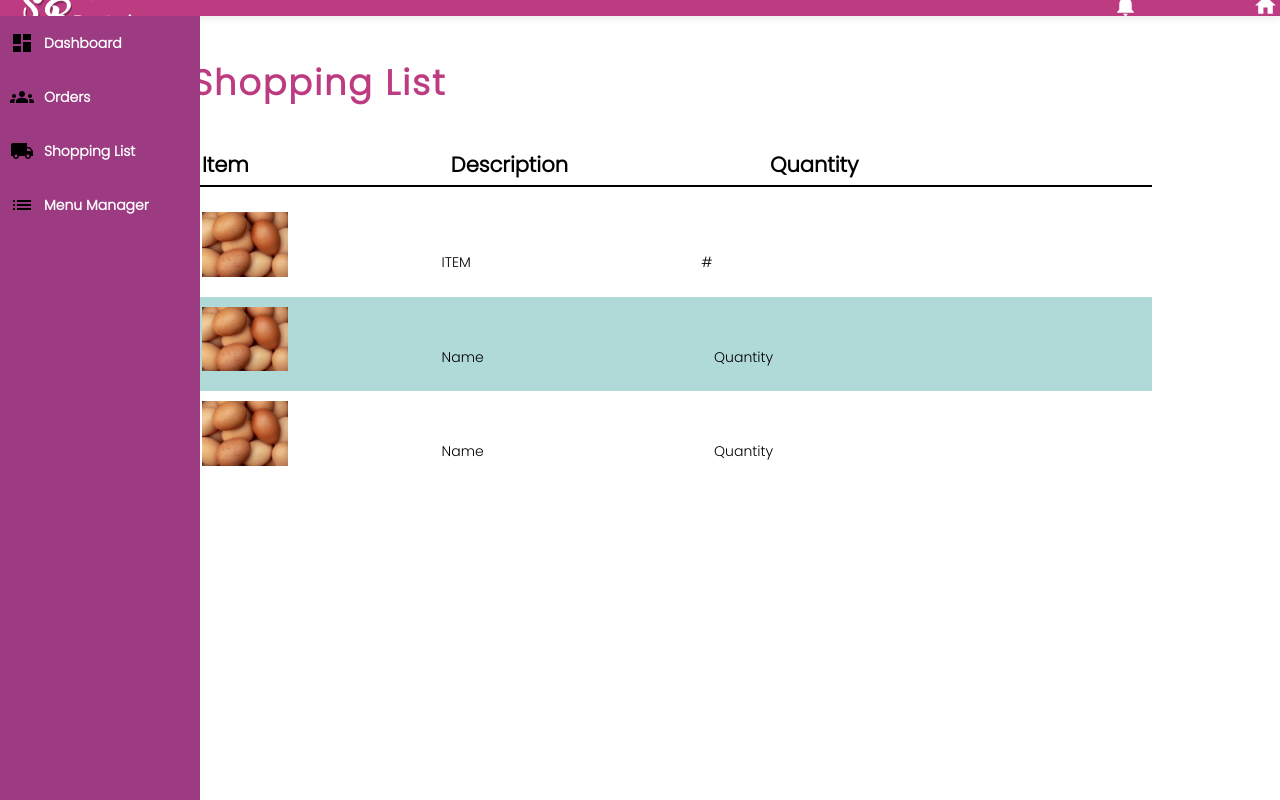
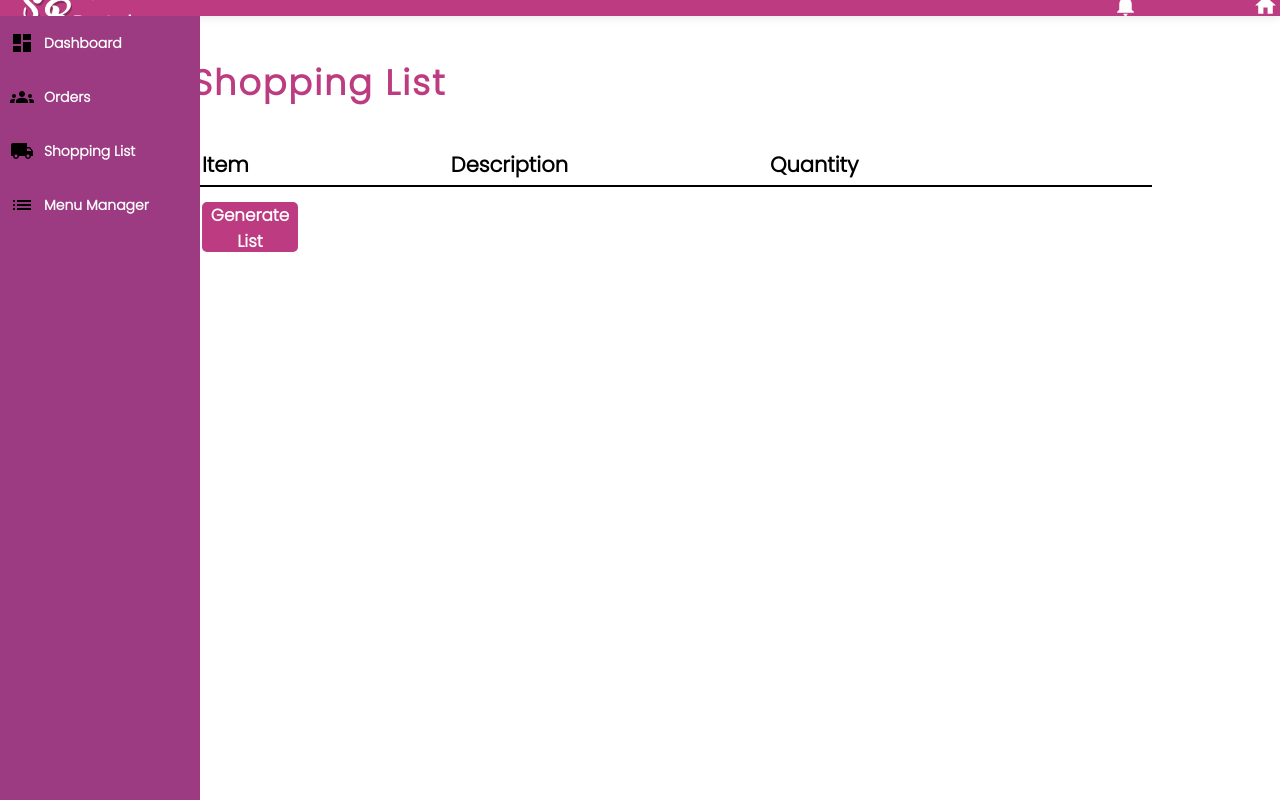
Before and after one commit to richtwin567/sweetbs-php, a PHP site: page /presentation/management_portal/dashboard.html in a window 1280 px wide; the page is wider, and only the part inside the window is pictured. Run offline with PHP 8.4, Linux system fonts and the light colour scheme.

Commit message:
Shopping list script and style added

```diff
--- a/presentation/management_portal/dashboard.html
+++ b/presentation/management_portal/dashboard.html
@@ -9,6 +9,7 @@
     <meta name="viewport" content="width=device-width, initial-scale=1">
     <link rel="stylesheet" href="../styles/global.css">
     <link rel="stylesheet" href="styles/portal.css">
+    <script src="../../business_logic/shopping_list/shopping_list.js"></script>
 </head>
 
 <body>
@@ -106,25 +107,8 @@
               <h2>Description</h2>
               <h2>Quantity</h2>
             </div>
-            <div id="shoplist-row">
-              <img src="../images/eggs.jpg" alt="Eggs">
-              <p>ITEM</p>
-              <p>#</p>
-              <div id="checked"></div>
-            </div>
-            <div id="shoplist-row" class="even">
-              <img src="../images/eggs.jpg" alt="Eggs">
-              <p>Name</p>
-              <p>Quantity</p>
-              <div id="checked"></div>
-            </div>
-            <div id="shoplist-row">
-              <img src="../images/eggs.jpg" alt="Eggs">
-              <p>Name</p>
-              <p>Quantity</p>
-              <div id="checked"></div>
-            </div>
           </div>
+          <button id="genbtn">Generate List</button>
 
         </div>
       </section>
--- a/presentation/management_portal/styles/shoppinglist.css
+++ b/presentation/management_portal/styles/shoppinglist.css
@@ -28,7 +28,7 @@
   padding-left: 10px;
 }
 
-#innercont #shoplist-row{
+#innercont .shoplist-row{
   max-height: 200px;
   padding-top: 10px;
   padding-bottom: 20px;
@@ -36,17 +36,17 @@
   flex-direction: row;
 }
 
-#innercont #shoplist-row p:first-of-type{
+#innercont .shoplist-row p:first-of-type{
   margin-left: 16%;
   padding-top: 40px;
 }
-#innercont #shoplist-row p:last-of-type{
+#innercont .shoplist-row p:last-of-type{
   margin-left: 24%;
   padding-top: 40px;
 }
 
 
-#innercont #shoplist-row img{
+#innercont .shoplist-row img{
   width: 10%;
   height: auto;
   padding-left: 10px;
@@ -55,3 +55,20 @@
 .even{
   background: #B0DAD8;
 }
+
+#genbtn{
+  margin-left: 10px;
+  height: 50px;
+  width: 10%;
+  border: none;
+  border-radius: 5px;
+  background: #BC3B81;
+  color: #fff;
+  font-size: 1.2em;
+  font-weight: bold;
+}
+
+#genbtn:hover{
+  background:  #a43572;
+  cursor: pointer;
+}
```
Also changed, not shown: business_logic/shopping_list/shopping_list.js (+47 -0 lines).
